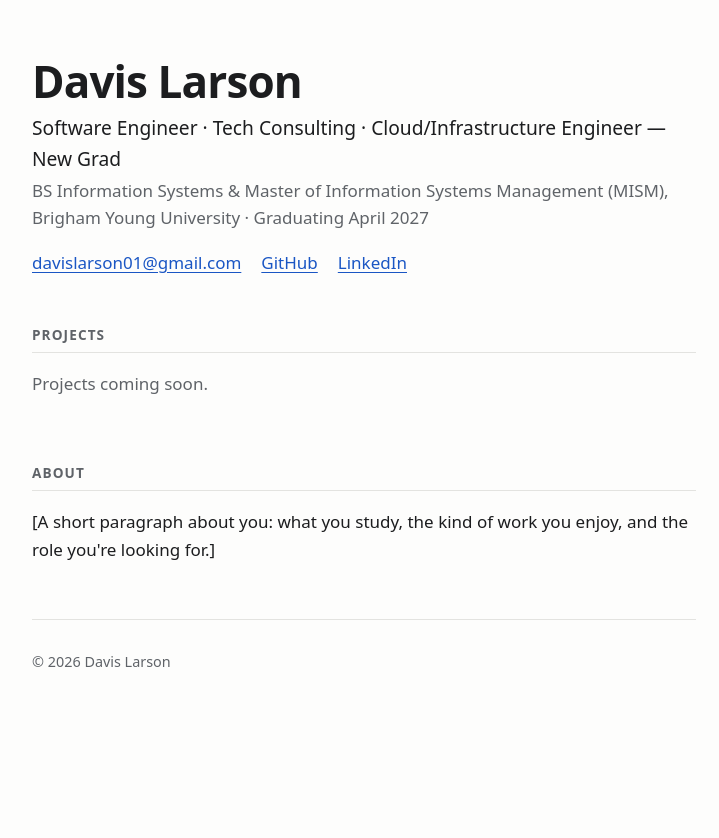
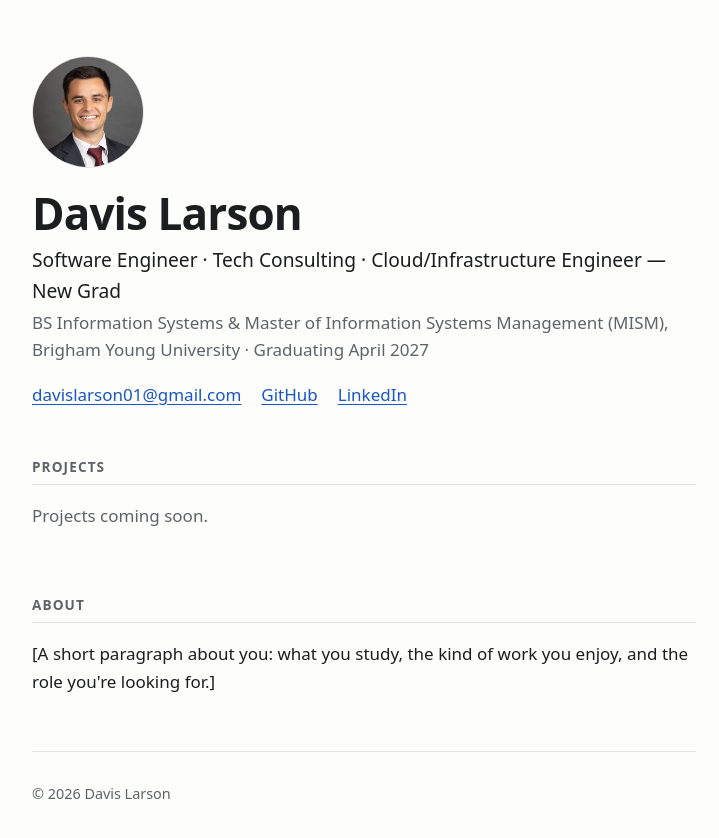
Before and after one commit to davislarson/davislarson.github.io, a plain HTML site: page index.html in a window 1280 px wide. Shown: the whole page, without its empty margins (276-995 px from the left). Before the commit the page ends 800 px from the top, so only its background shows below. Drawn offline with Linux system fonts and the light colour scheme.

Commit message:
headshot

```diff
--- a/index.html
+++ b/index.html
@@ -39,6 +39,15 @@
     a { color: var(--accent); text-underline-offset: 0.15em; }
     a:hover { text-decoration-thickness: 2px; }
 
+    .headshot {
+      display: block;
+      width: 112px;
+      height: 112px;
+      margin-bottom: 1.25rem;
+      border-radius: 50%;
+      border: 1px solid var(--line);
+      object-fit: cover;
+    }
     header h1 {
       margin: 0;
       font-size: clamp(2rem, 6vw, 2.75rem);
@@ -93,6 +102,8 @@
 <body>
   <main>
     <header>
+      <!-- Expects headshot.jpg in the repo root (square crop, about 400x400). -->
+      <img class="headshot" src="headshot.jpg" alt="Davis Larson" width="112" height="112">
       <h1>Davis Larson</h1>
       <p class="role">Software Engineer · Tech Consulting · Cloud/Infrastructure Engineer — New Grad</p>
       <p class="meta">BS Information Systems &amp; Master of Information Systems Management (MISM), Brigham Young University · Graduating April 2027</p>
```
Also changed, not shown: headshot.jpg (added).
